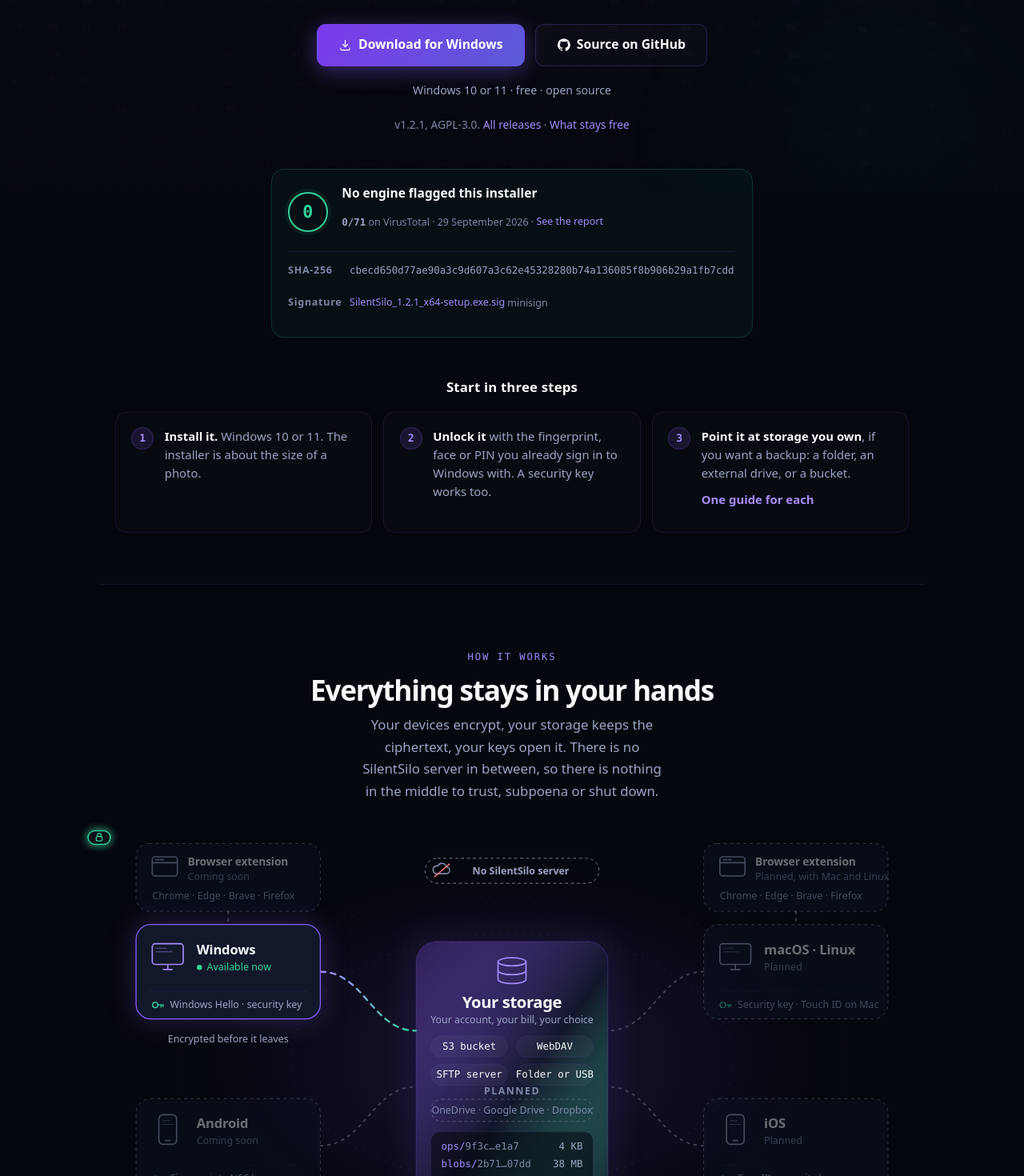
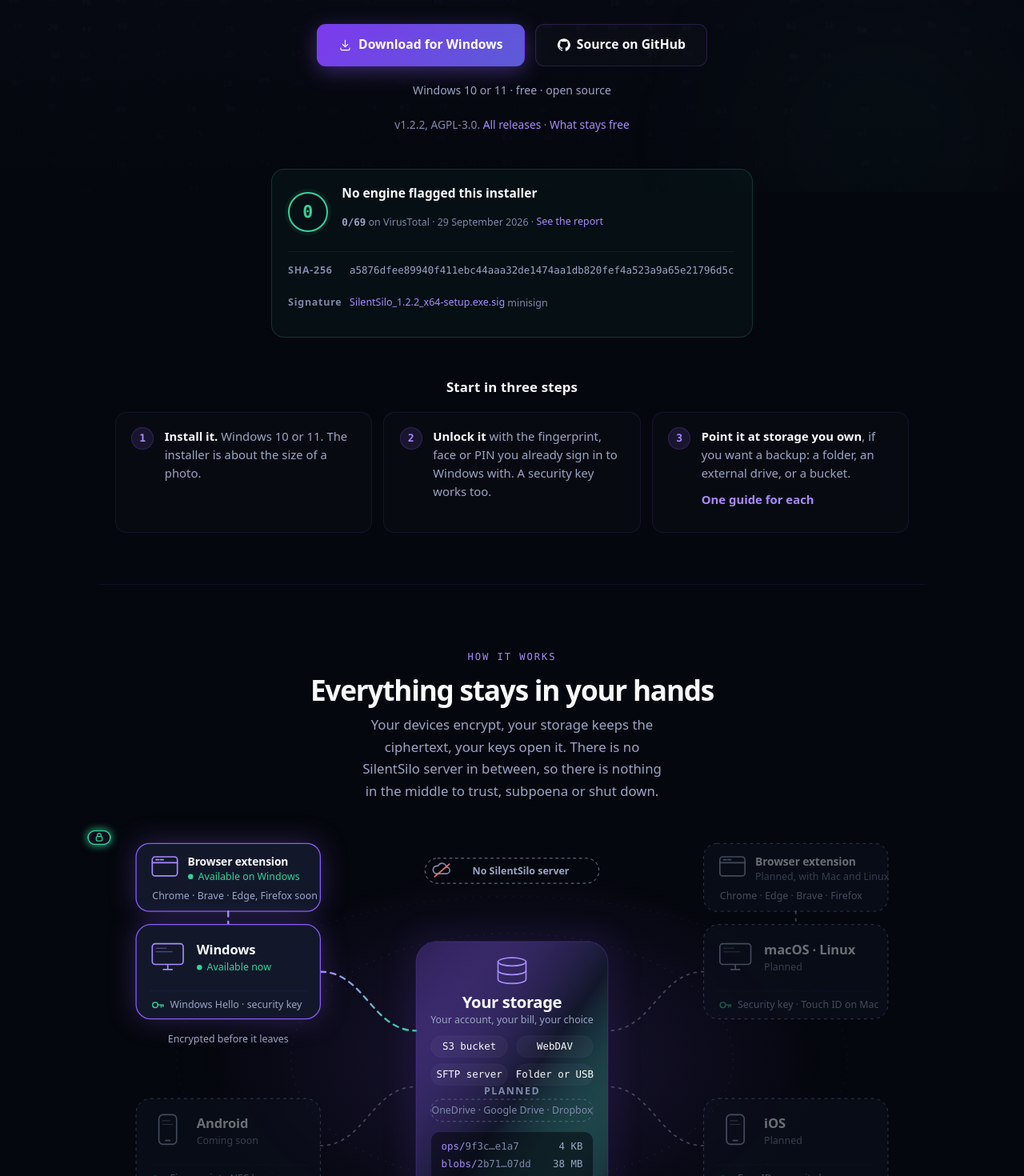
Before and after one commit to silentsilo/website, a Next.js app: page / in a window 1280 px wide. Shown: the part 560-2030 px from the top of the page at 80% size. Built offline with nearby package versions, Linux system fonts and the light colour scheme.

Commit message:
Download: v1.2.2; the browser extension is live on Windows

```diff
--- a/app/HowItWorks.tsx
+++ b/app/HowItWorks.tsx
@@ -395,10 +395,25 @@
 }
 
 /** The browser extension: it talks to the desktop app on the same computer,
- *  never to the storage, and fills passwords only. Dimmed until it ships. */
-function Extension({ x, y, w, state = "Coming soon" }: { x: number; y: number; w: number; state?: string }) {
+ *  never to the storage, and fills passwords only. Dimmed where it has not
+ *  shipped. */
+function Extension({
+  x,
+  y,
+  w,
+  state,
+  browsers = "Chrome · Edge · Brave · Firefox",
+  live = false,
+}: {
+  x: number;
+  y: number;
+  w: number;
+  state: string;
+  browsers?: string;
+  live?: boolean;
+}) {
   return (
-    <g className="how-device is-planned how-extension">
+    <g className={`how-device how-extension ${live ? "is-live" : "is-planned"}`}>
       <rect className="how-card" x={x} y={y} width={w} height={92} rx="18" />
       <g transform={`translate(${x + 22} ${y + 18})`} className="how-glyph">
         <rect x="0" y="0" width="34" height="26" rx="4" />
@@ -407,22 +422,26 @@
       <text className="how-name how-name-sm" x={x + 70} y={y + 30}>
         Browser extension
       </text>
-      <text className="how-state" x={x + 70} y={y + 49}>
+      {live && <circle className="how-live-dot" cx={x + 74} cy={y + 45} r="3.5" />}
+      <text className="how-state" x={x + (live ? 84 : 70)} y={y + 49}>
         {state}
       </text>
       <text className="how-unlock" x={x + 22} y={y + 76}>
-        Chrome · Edge · Brave · Firefox
+        {browsers}
       </text>
     </g>
   );
 }
+
+/** Where the extension can be installed today; the rest follow review. */
+const LIVE_BROWSERS = "Chrome · Brave · Edge, Firefox soon";
 
 const DESC =
   "Each device encrypts on its own and writes to storage you choose: an S3 bucket, WebDAV, an SFTP server or a " +
   "folder; OneDrive, Google Drive and Dropbox are planned. The storage holds only encrypted objects; it sees sizes, times, key labels and content hashes, never names, contents " +
   "or passwords. There is no SilentSilo server. You unlock with a security key or the device's biometrics, and a " +
   "recovery code on paper is the fallback. Windows is available now, Android is coming soon, macOS, Linux and iOS are planned. " +
-  "A browser extension for Chrome, Edge, Brave and Firefox is coming soon on Windows, and with the macOS and Linux apps later: it fills passwords through the desktop app, never from storage.";
+  "The browser extension is available on Windows for Chrome and Brave, with Edge and Firefox soon, and comes with the macOS and Linux apps later: it fills passwords through the desktop app, never from storage.";
 
 function Wide() {
   const live = "M300 182 C 360 182, 370 262, 430 262";
@@ -468,8 +487,8 @@
 
       <Hub x={430} y={141} w={260} />
 
-      <Extension x={50} y={8} w={250} />
-      <path className="how-link is-planned" d="M175 100 V 118" />
+      <Extension x={50} y={8} w={250} state="Available on Windows" browsers={LIVE_BROWSERS} live />
+      <path className="how-link is-live" d="M175 100 V 118" />
       <Extension x={820} y={8} w={250} state="Planned, with Mac and Linux" />
       <path className="how-link is-planned" d="M945 100 V 118" />
       <Device p={WINDOWS} x={50} y={118} w={250} h={128} />
@@ -507,8 +526,8 @@
       <style>{`.how-tall .how-hub-box{fill:url(#t-hub)} .how-tall .how-link.is-live{stroke:url(#t-link)} .how-tall .how-halo{fill:url(#t-halo)}`}</style>
 
       <NoServer cx={200} y={0} />
-      <Extension x={70} y={50} w={260} />
-      <path className="how-link is-planned" d="M200 142 V 184" />
+      <Extension x={70} y={50} w={260} state="Available on Windows" browsers={LIVE_BROWSERS} live />
+      <path className="how-link is-live" d="M200 142 V 184" />
       <g transform="translate(0 162)">
         {/* Inside the viewBox: the drawing runs to the edge of a phone
             screen, and the halo has nowhere to bleed into. */}
--- a/app/links.ts
+++ b/app/links.ts
@@ -20,10 +20,10 @@
  * the filename still carries the version, so update both with each tag.
  * Both are unused while `RELEASED` is false.
  */
-export const LATEST_TAG = "v1.2.1";
+export const LATEST_TAG = "v1.2.2";
 
 /** One string per release, everything else built from it. */
-export const LATEST_INSTALLER_NAME = "SilentSilo_1.2.1_x64-setup.exe";
+export const LATEST_INSTALLER_NAME = "SilentSilo_1.2.2_x64-setup.exe";
 export const LATEST_INSTALLER = `${REPO}/releases/latest/download/${LATEST_INSTALLER_NAME}`;
 
 /** The minisign signature published beside the installer, over the bytes as
@@ -45,10 +45,10 @@
  * each release; the report URL is built from the hash.
  */
 export const INSTALLER_SHA256 =
-  "cbecd650d77ae90a3c9d607a3c62e45328280b74a136085f8b906b29a1fb7cdd";
+  "a5876dfee89940f411ebc44aaa32de1474aa1db820fef4a523a9a65e21796d5c";
 export const VIRUSTOTAL_REPORT = `https://www.virustotal.com/gui/file/${INSTALLER_SHA256}`;
 export const VIRUSTOTAL_DETECTIONS: number = 0;
-export const VIRUSTOTAL_ENGINES = 71;
+export const VIRUSTOTAL_ENGINES = 69;
 export const VIRUSTOTAL_SCANNED = "29 September 2026";
 
 /** The update endpoint is public too, so claims about it can be read. */
```
